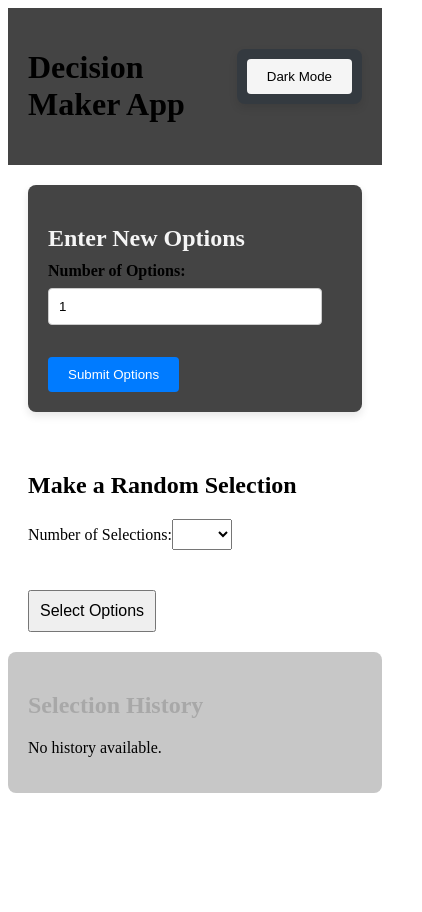
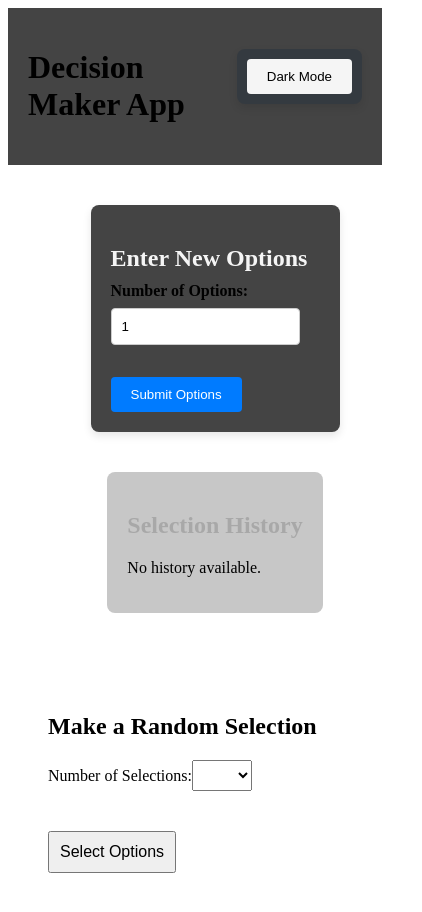
Before and after one commit to oxoROBOTOoxo/decision-maker, a React (Create React App) app: page / in a window 390 px wide. Shown: the top 912 px of the page, 422 px wide, since content can reach past the window. Before the commit the page ends 844 px from the top, so only its background shows below. Built offline with nearby package versions, Linux system fonts and the light colour scheme.

Commit message:
refactor: Update CSS styles for EnterOptions and SelectionHistory components

```diff
--- a/src/App.css
+++ b/src/App.css
@@ -1,38 +1,39 @@
-.App {
-  text-align: center;
+.app-container {
+  display: flex;
+  flex-direction: column;
+  min-height: 100vh;
 }
 
-.App-logo {
-  height: 40vmin;
-  pointer-events: none;
+.app-content {
+  display: flex;
+  flex: 1;
 }
 
-@media (prefers-reduced-motion: no-preference) {
-  .App-logo {
-    animation: App-logo-spin infinite 20s linear;
+.left-side {
+  flex: 1;
+  padding: 20px;
+  display: flex;
+  flex-direction: column;
+}
+
+.right-side {
+  flex: 1;
+  padding: 20px;
+}
+
+/* Ensure that EnterOptions and SelectionHistory components stack vertically */
+.left-side > * {
+  margin-bottom: 20px;
+}
+
+/* Responsive design for smaller screens */
+@media (max-width: 768px) {
+  .app-content {
+    flex-direction: column;
+  }
+
+  .left-side,
+  .right-side {
+    width: 100%;
   }
 }
-
-.App-header {
-  background-color: #282c34;
-  min-height: 100vh;
-  display: flex;
-  flex-direction: column;
-  align-items: center;
-  justify-content: center;
-  font-size: calc(10px + 2vmin);
-  color: white;
-}
-
-.App-link {
-  color: #61dafb;
-}
-
-@keyframes App-logo-spin {
-  from {
-    transform: rotate(0deg);
-  }
-  to {
-    transform: rotate(360deg);
-  }
-}
--- a/src/App.js
+++ b/src/App.js
@@ -2,13 +2,12 @@ import React, { useState } from 'react';
 import Header from './components/Header';
 import EnterOptions from './components/EnterOptions';
 import MakeSelection from './components/MakeSelection';
-import SelectionHistory from './components/SelectionHistory'; // Ensure this is imported
+import SelectionHistory from './components/SelectionHistory';
 import './App.css';
-
 
 function App() {
   const [options, setOptions] = useState([]);
-  const [history, setHistory] = useState([]);  // State for tracking history
+  const [history, setHistory] = useState([]);
   const [isDarkMode, setIsDarkMode] = useState(false);
 
   return (
@@ -16,14 +15,15 @@ function App() {
       <Header />
       <div className="app-content">
         <div className="left-side">
-        <EnterOptions
-          options={options}
-          setOptions={setOptions}
-          isDarkMode={isDarkMode} />
+          <EnterOptions
+            options={options}
+            setOptions={setOptions}
+            isDarkMode={isDarkMode}
+          />
+          <SelectionHistory history={history} />
         </div>
         <div className="right-side">
           <MakeSelection options={options} setHistory={setHistory} />
-          <SelectionHistory history={history} />
         </div>
       </div>
     </div>
```
